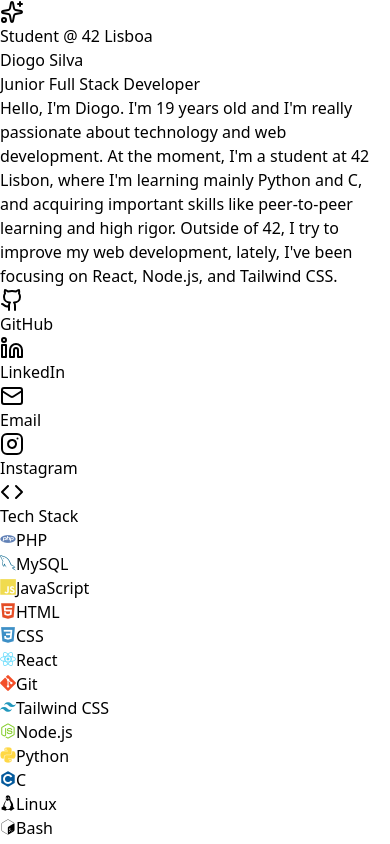
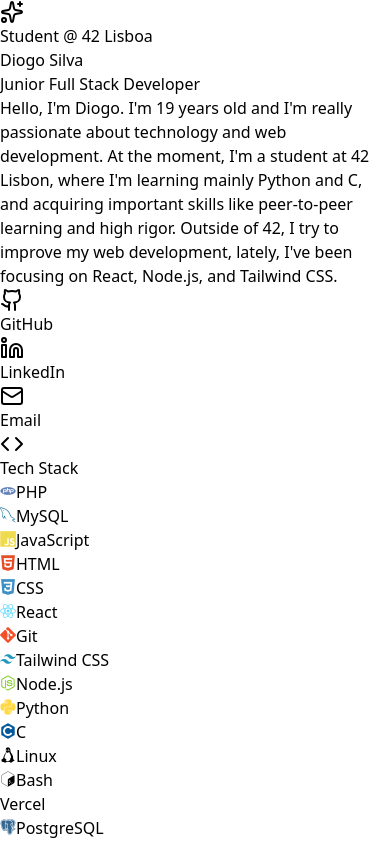
Before and after one commit to sylvzzz/Portfolio, a React (Vite) app: page / in a window 390 px wide. Shown: the top 844 px of the page. Built offline with nearby package versions, Linux system fonts and the light colour scheme.

Commit message:
Correcting bug: Social icons not showing on mobile

```diff
--- a/src/app.jsx
+++ b/src/app.jsx
@@ -179,7 +179,7 @@
   { name: "GitHub", icon: Github, url: "https://github.com/sylvzzz" },
   { name: "LinkedIn", icon: Linkedin, url: "https://www.linkedin.com/in/diogo-lb-silva" },
   { name: "Email", icon: Mail, url: "mailto:diogolbsilva2006@gmail.com" },
-  { name: "Instagram", icon: Instagram, url: "https://instagram.com/sylvz._" }
+  //{ name: "Instagram", icon: Instagram, url: "https://instagram.com/sylvz._" }
 ];
 
 // ─── ANIMATIONS (CSS) ─────────────────────────────────────────────────────────
```
